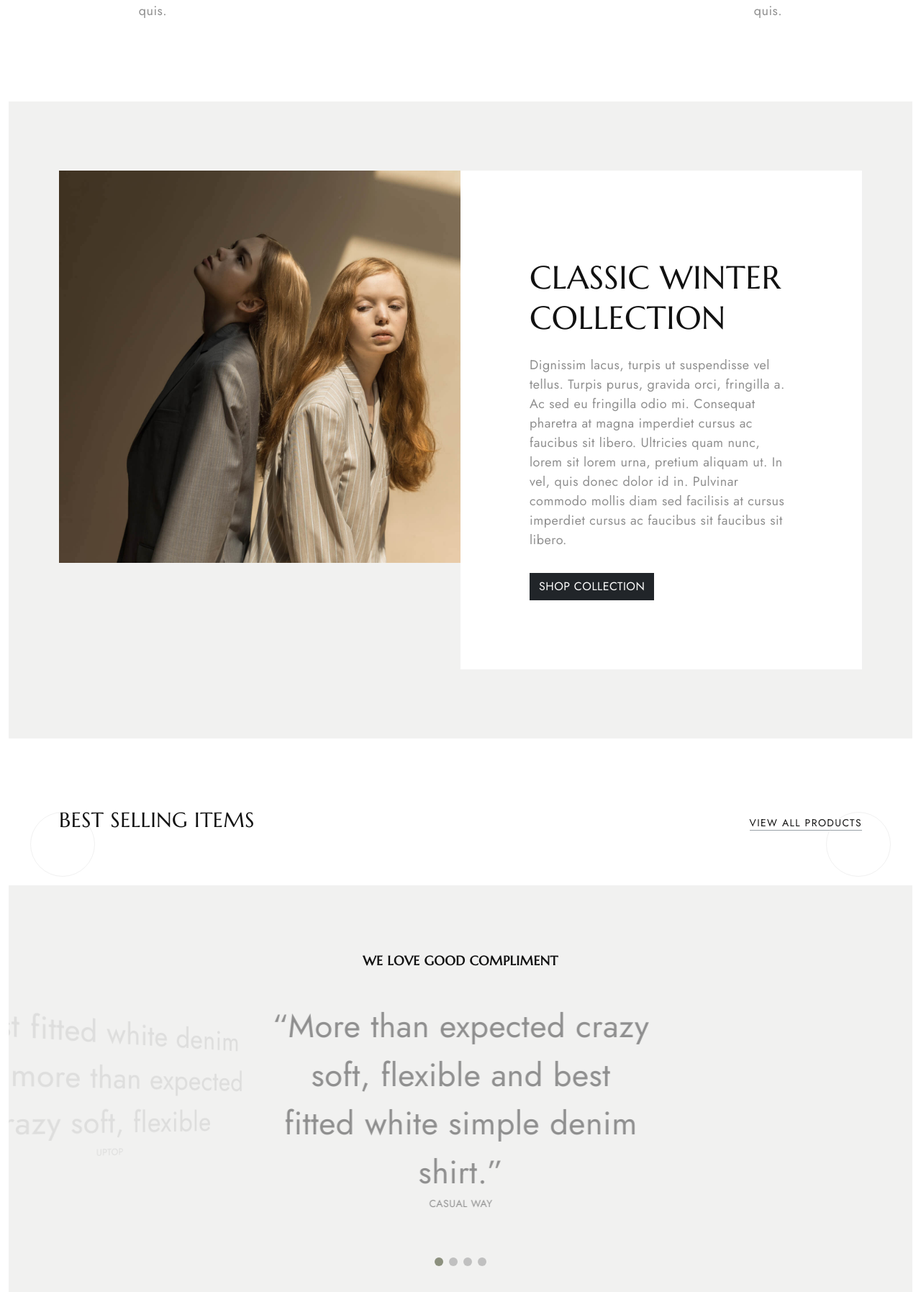
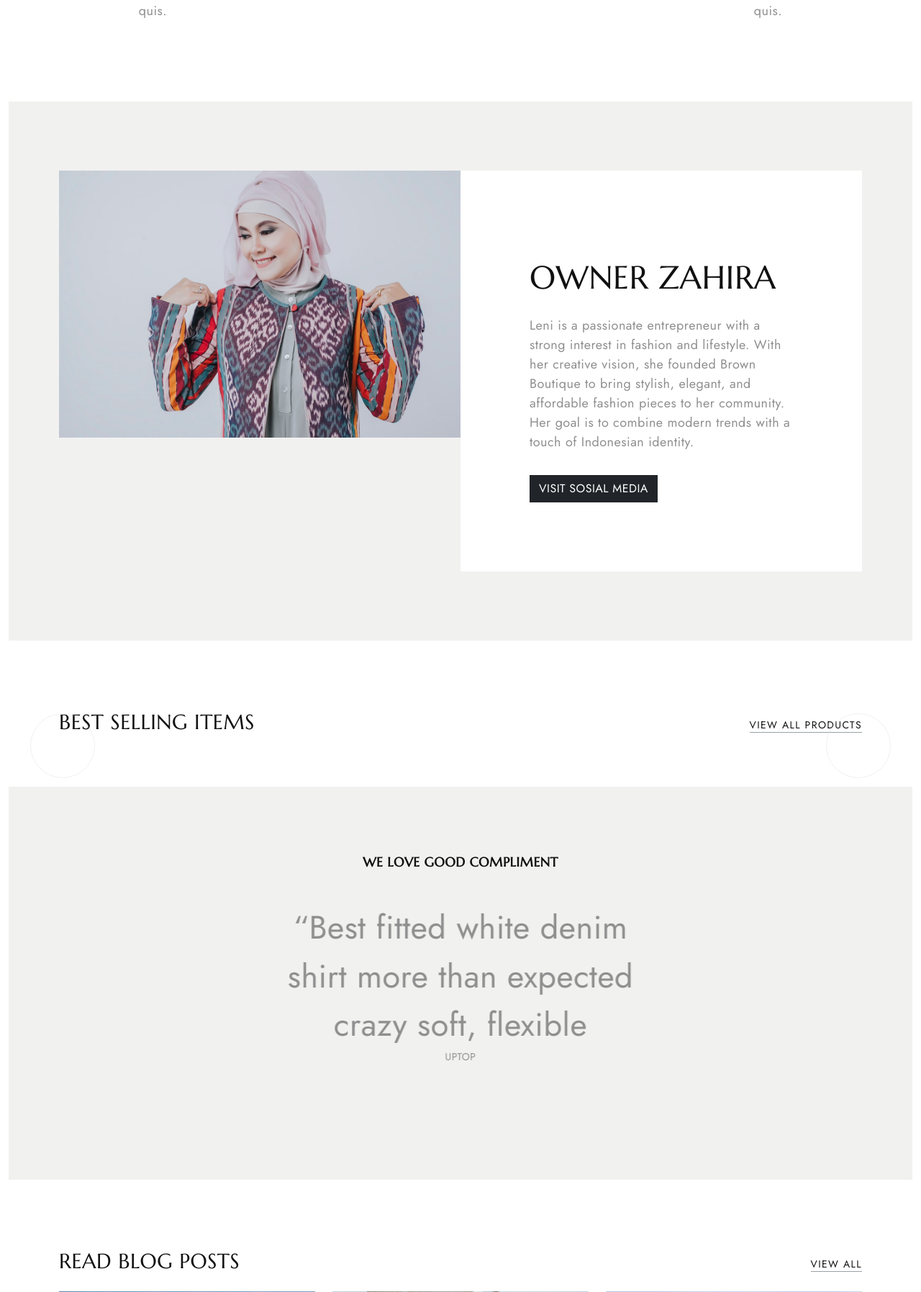
Before and after one commit to lutviwahyudi/boutik, a CodeIgniter 4 app: the page made by app/Views/pages/home.php in a window 1280 px wide. Shown: the part 687-2482 px from the top of the page at 72% size. Run offline with PHP 8.4 and a stand-in for CodeIgniter, Linux system fonts and the light colour scheme; the template is opened without the code that fills it, so the values that code supplies are empty; some libraries are stand-ins or nearby versions.

Commit message:
update image

```diff
--- a/app/Views/layout/navbar.php
+++ b/app/Views/layout/navbar.php
@@ -24,16 +24,16 @@
             <div class="offcanvas-body">
               <ul class="navbar-nav justify-content-end flex-grow-1 gap-1 gap-md-5 pe-3">
                 <li class="nav-item dropdown">
-                  <a class="nav-link" href="<?= base_url('#home') ?>" id="home" data-bs-toggle="dropdown" aria-haspopup="true" aria-expanded="false">Home</a>
+                  <a class="nav-link" href="<?= base_url('#home') ?>">Home</a>
                 </li>
                 <li class="nav-item dropdown">
-                  <a class="nav-link" href="<?= base_url('#produk') ?>" id="produk" data-bs-toggle="dropdown" aria-haspopup="true" aria-expanded="false">Products</a>
+                  <a class="nav-link" href="<?= base_url('#produk') ?>">Products</a>
                 </li>
                 <li class="nav-item dropdown">
-                  <a class="nav-link" href="<?= base_url('#testimoni') ?>" id="testimoni" data-bs-toggle="dropdown" aria-haspopup="true" aria-expanded="false">Testimoni</a>
+                  <a class="nav-link" href="<?= base_url('#testimoni') ?>">Testimoni</a>
                 </li>
                 <li class="nav-item dropdown">
-                  <a class="nav-link" href="<?= base_url('#contact') ?>" id="contact" data-bs-toggle="dropdown" aria-haspopup="true" aria-expanded="false">Contact</a>
+                  <a class="nav-link" href="<?= base_url('#contact') ?>">Contact</a>
                 </li>
               </ul>
             </div>
--- a/app/Views/pages/home.php
+++ b/app/Views/pages/home.php
@@ -89,17 +89,14 @@
         <div class="collection-item d-flex flex-wrap my-5">
           <div class="col-md-6 column-container">
             <div class="image-holder">
-              <img src="<?= base_url('template/')?>images/single-image-2.jpg" alt="collection" class="product-image img-fluid">
+              <img src="<?= base_url('template/')?>images/produk/product-item-11.jpg"  alt="collection" class="product-image img-fluid">
             </div>
           </div>
           <div class="col-md-6 column-container bg-white">
             <div class="collection-content p-5 m-0 m-md-5">
-              <h3 class="element-title text-uppercase">Classic winter collection</h3>
-              <p>Dignissim lacus, turpis ut suspendisse vel tellus. Turpis purus, gravida orci, fringilla a. Ac sed eu
-                fringilla odio mi. Consequat pharetra at magna imperdiet cursus ac faucibus sit libero. Ultricies quam
-                nunc, lorem sit lorem urna, pretium aliquam ut. In vel, quis donec dolor id in. Pulvinar commodo mollis
-                diam sed facilisis at cursus imperdiet cursus ac faucibus sit faucibus sit libero.</p>
-              <a href="#" class="btn btn-dark text-uppercase mt-3">Shop Collection</a>
+              <h3 class="element-title text-uppercase">Owner Zahira</h3>
+              <p>Leni is a passionate entrepreneur with a strong interest in fashion and lifestyle. With her creative vision, she founded Brown Boutique to bring stylish, elegant, and affordable fashion pieces to her community. Her goal is to combine modern trends with a touch of Indonesian identity.</p>
+              <a href="https://www.instagram.com/leinni_wijayantidevi/" target="_blank" class="btn btn-dark text-uppercase mt-3">visit sosial media</a>
             </div>
           </div>
         </div>
@@ -158,30 +155,6 @@
     </div>
     <div class="swiper testimonial-swiper overflow-hidden my-5">
       <div class="swiper-wrapper d-flex">
-        <div class="swiper-slide">
-          <div class="testimonial-item text-center">
-            <blockquote>
-              <p>“More than expected crazy soft, flexible and best fitted white simple denim shirt.”</p>
-              <div class="review-title text-uppercase">casual way</div>
-            </blockquote>
-          </div>
-        </div>
-        <div class="swiper-slide">
-          <div class="testimonial-item text-center">
-            <blockquote>
-              <p>“Best fitted white denim shirt more than expected crazy soft, flexible</p>
-              <div class="review-title text-uppercase">uptop</div>
-            </blockquote>
-          </div>
-        </div>
-        <div class="swiper-slide">
-          <div class="testimonial-item text-center">
-            <blockquote>
-              <p>“Best fitted white denim shirt more white denim than expected flexible crazy soft.”</p>
-              <div class="review-title text-uppercase">Denim craze</div>
-            </blockquote>
-          </div>
-        </div>
         <div class="swiper-slide">
           <div class="testimonial-item text-center">
             <blockquote>
@@ -288,7 +261,8 @@
           </div>
           <form id="form" class="d-flex flex-wrap gap-2">
             <input type="text" name="email" placeholder="Your Email Addresss" class="form-control form-control-lg">
-            <button class="btn btn-dark btn-lg text-uppercase w-100">Sign Up</button>
+            <input type="text" name="message" placeholder="Your Message" class="form-control form-control-lg">
+            <button class="btn btn-dark btn-lg text-uppercase w-100">Send</button>
           </form>
         </div>
       </div>
```
Also changed, not shown: public/template/images/produk/product-item-11.jpg (renamed from public/template/images/produk/IMG-20250819-WA0201.jpg).
